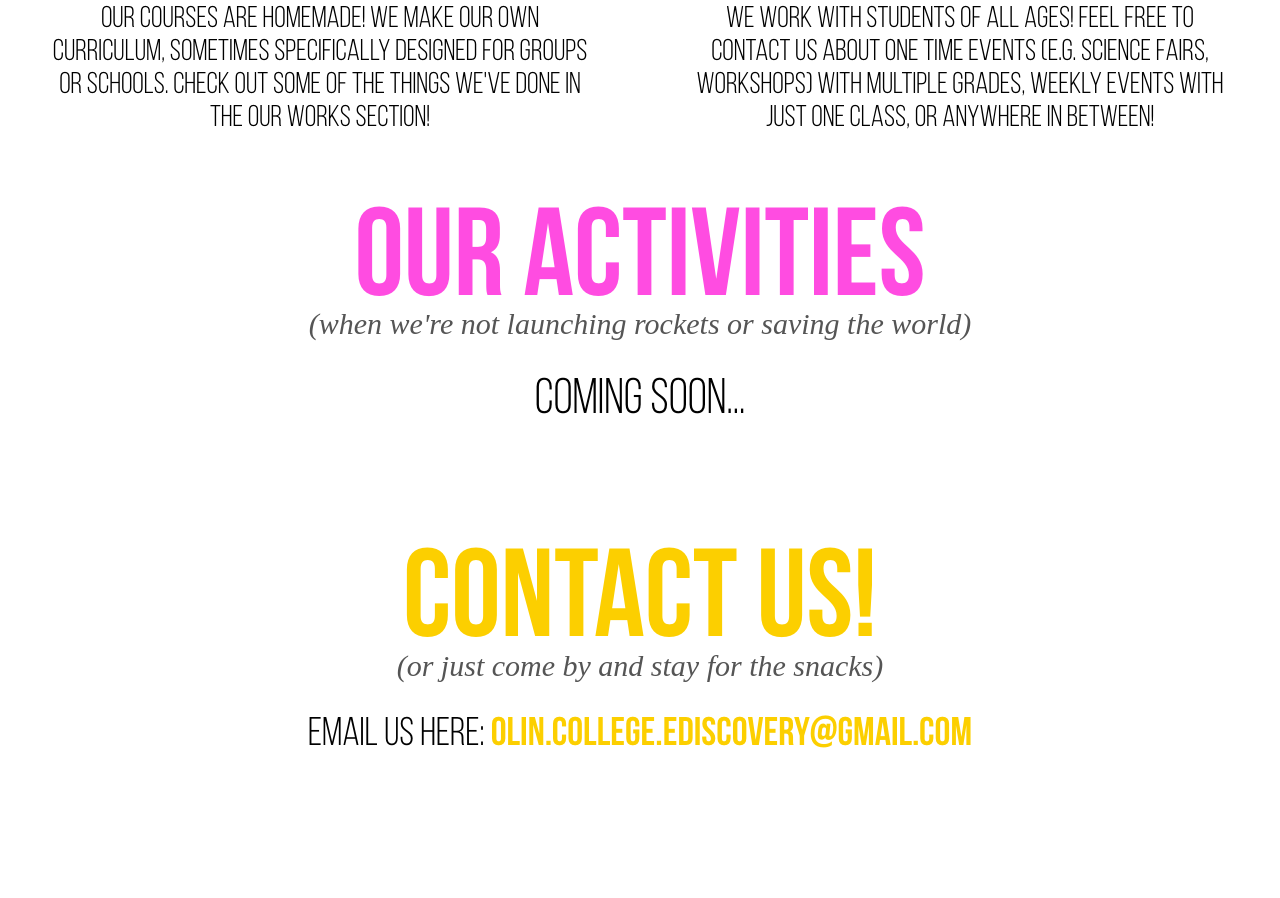
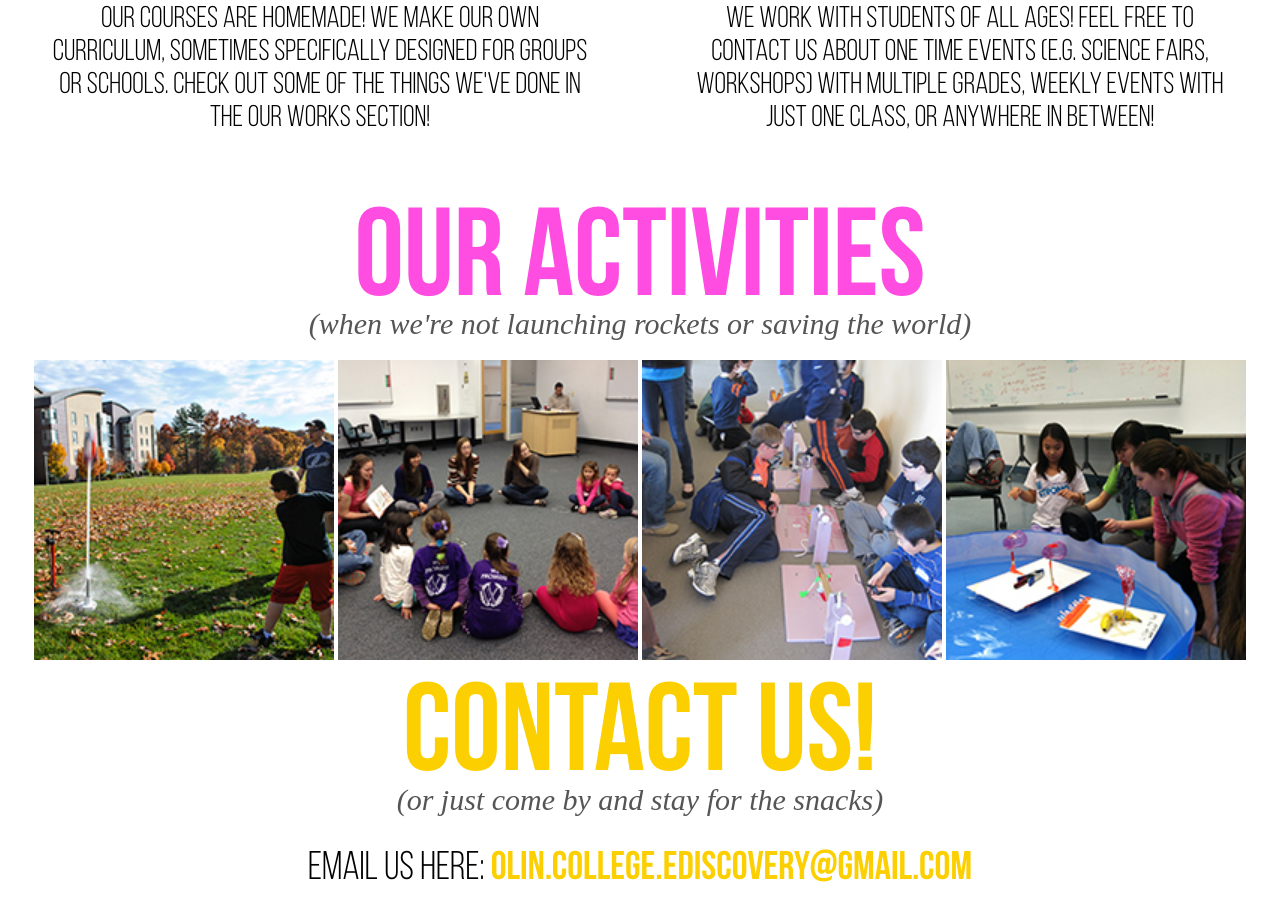
Before and after one commit to eDiscovery/eDiscovery.github.io, a plain HTML site: page index.html in a window 1280 px wide. Shown: the part 1448-2346 px from the top of the page. Before the commit the page ends 2212 px from the top, so only its background shows below. Drawn offline with nearby package versions, Linux system fonts and the light colour scheme; a web font is replaced by a local one.

Commit message:
added activity images (4 in all) and hover transparent.

```diff
--- a/index.html
+++ b/index.html
@@ -76,7 +76,10 @@
 
     <h1 class="heading" id="startactivities"><span style="color:#FF4CE1">Our activities</span></h1>
     <h2 class="subheading">(when we're not launching rockets or saving the world)</h2>
-    <p id="comingsoon">coming soon...</p>
+    <img src="images/BotRock.jpg" class="activity">
+    <img src="images/StorEng.jpg" class="activity">
+    <img src="images/RubGolb.jpg" class="activity">
+    <img src="images/LostJung.jpg" class="activity">
 
     <h1 class="heading" id="startcontact"><span style="color:#FCCF00">Contact us!</span></h1>
     <h2 class="subheading">(or just come by and stay for the snacks)</h2>
--- a/main.css
+++ b/main.css
@@ -58,13 +58,15 @@
   line-height: 110%
 }
 
-#comingsoon {
-  font-family: "Bebas Neue Book";
-  color: black;
-  font-size: 50px;
-  margin-top: 25px;
-  margin-bottom: 100px;
-  text-align: center;
+.activity {
+  margin-top: 20px;
+  height: 300px;
+  width: 300px;
+}
+
+.activity:hover {
+  opacity:0.50;
+  filter:alpha(opacity=50);
 }
 
 .emailinfo {
```
Also changed, not shown: images/BotRock.JPG (added), images/LostJung.JPG (added), images/RubGolb.JPG (added), images/StorEng.JPG (added).
